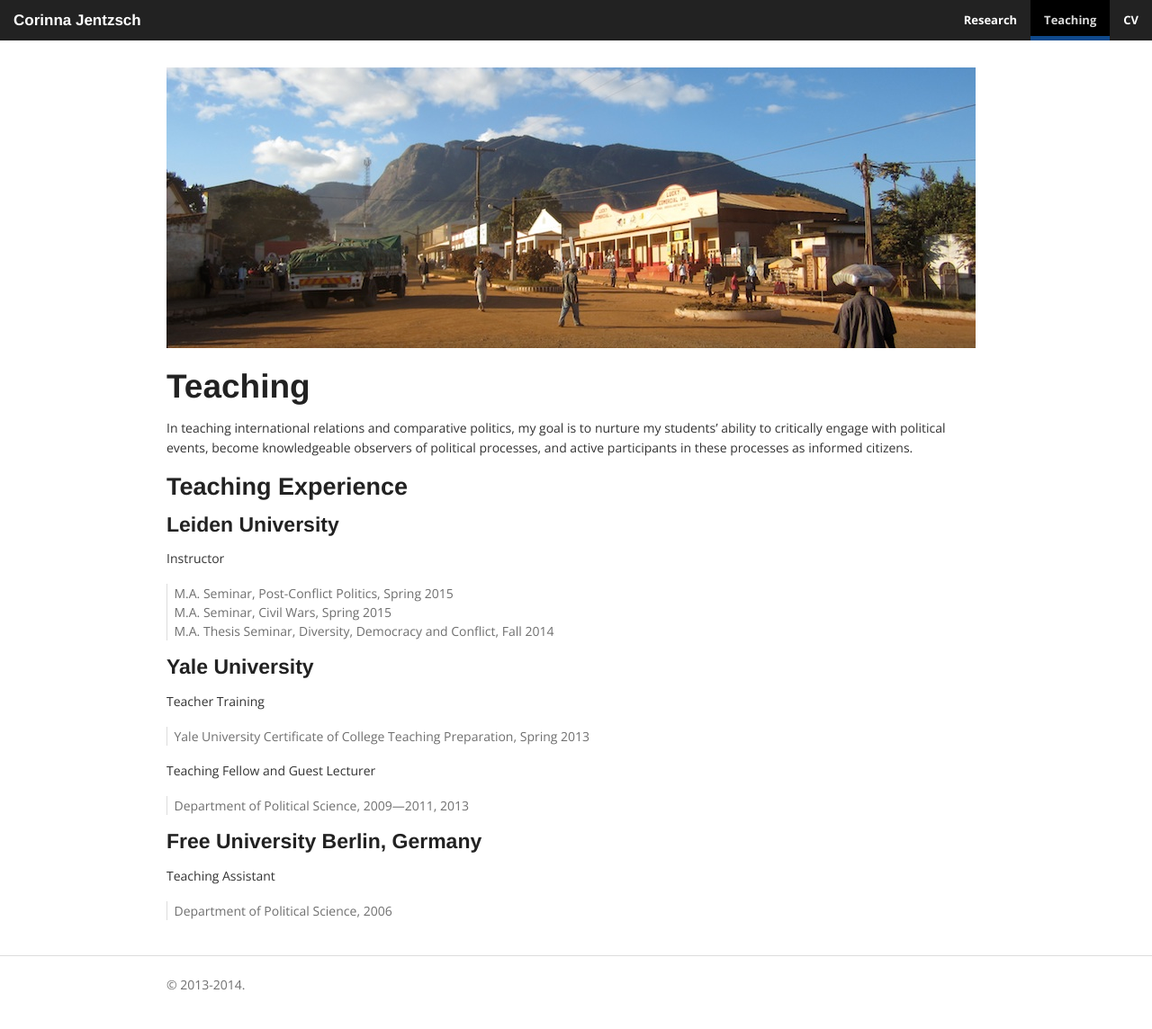
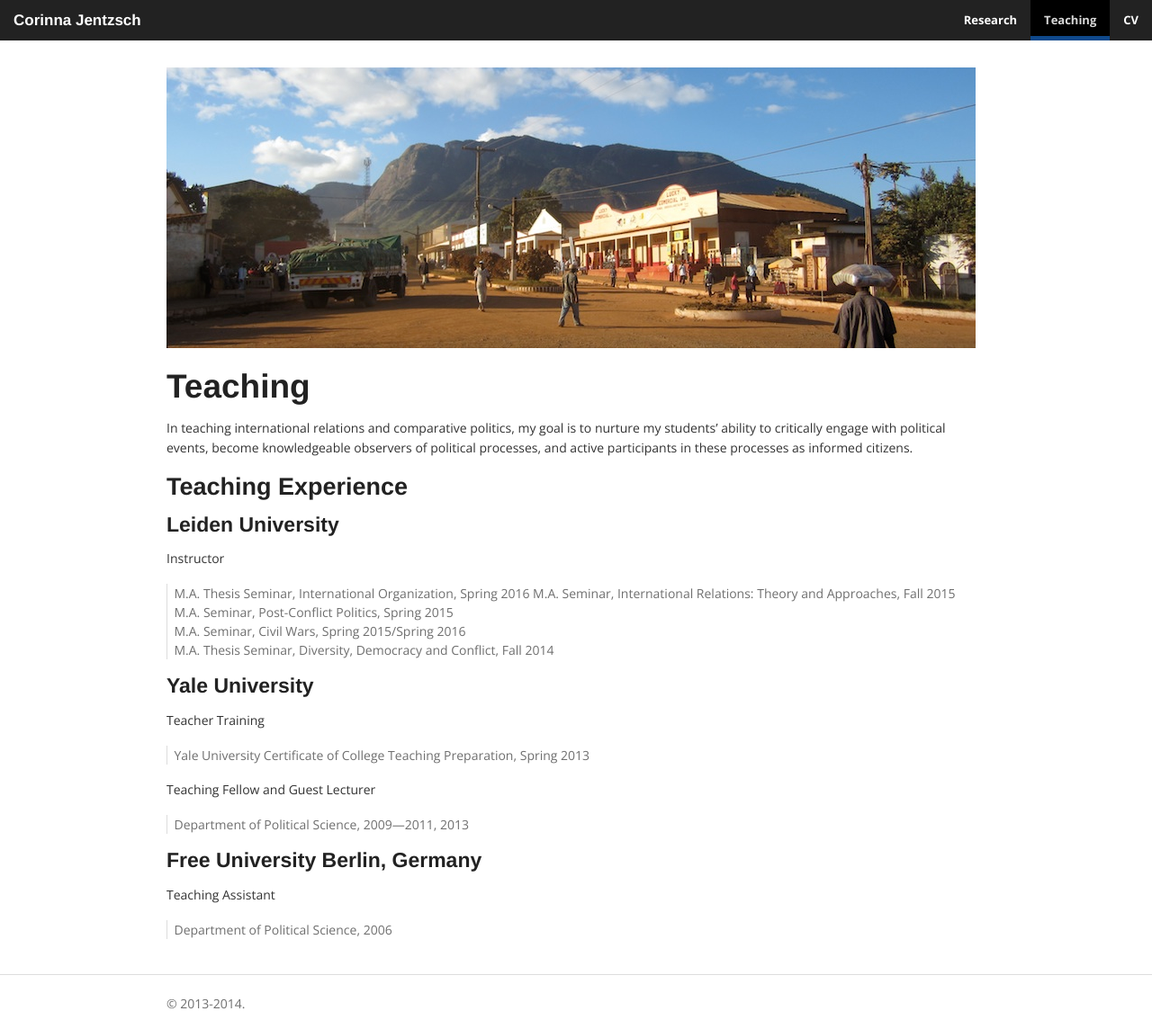
Before and after one commit to corinnajentzsch/corinnajentzsch.github.io, a Jekyll site: the page built from teaching.md, in a window 1280 px wide. Shown: the whole page at 90% size. Built offline with Jekyll 4.4.1, drawn with Linux system fonts in a browser that asks for light colours; nearby versions of some CDN libraries; library files that are not in the unit come from our copies; before the commit the page ends 1123 px from its top, so only the background shows below that.

Commit message:
Updated teaching.md

```diff
--- a/teaching.md
+++ b/teaching.md
@@ -4,6 +4,7 @@ title: Teaching
 published: true
 banner: "![Gurué, Zambézia](/assets/media/gurue-street.jpg)"
 ---
+
 
 ## Teaching
 
@@ -14,8 +15,10 @@ In teaching international relations and comparative politics, my goal is to nurt
 ####Leiden University
 Instructor
 
+> M.A. Thesis Seminar, International Organization, Spring 2016
+> M.A. Seminar, International Relations: Theory and Approaches, Fall 2015
 > M.A. Seminar, Post-Conflict Politics, Spring 2015
-> M.A. Seminar, Civil Wars, Spring 2015
+> M.A. Seminar, Civil Wars, Spring 2015/Spring 2016
 > M.A. Thesis Seminar, Diversity, Democracy and Conflict, Fall 2014
 
 ####Yale University
```
